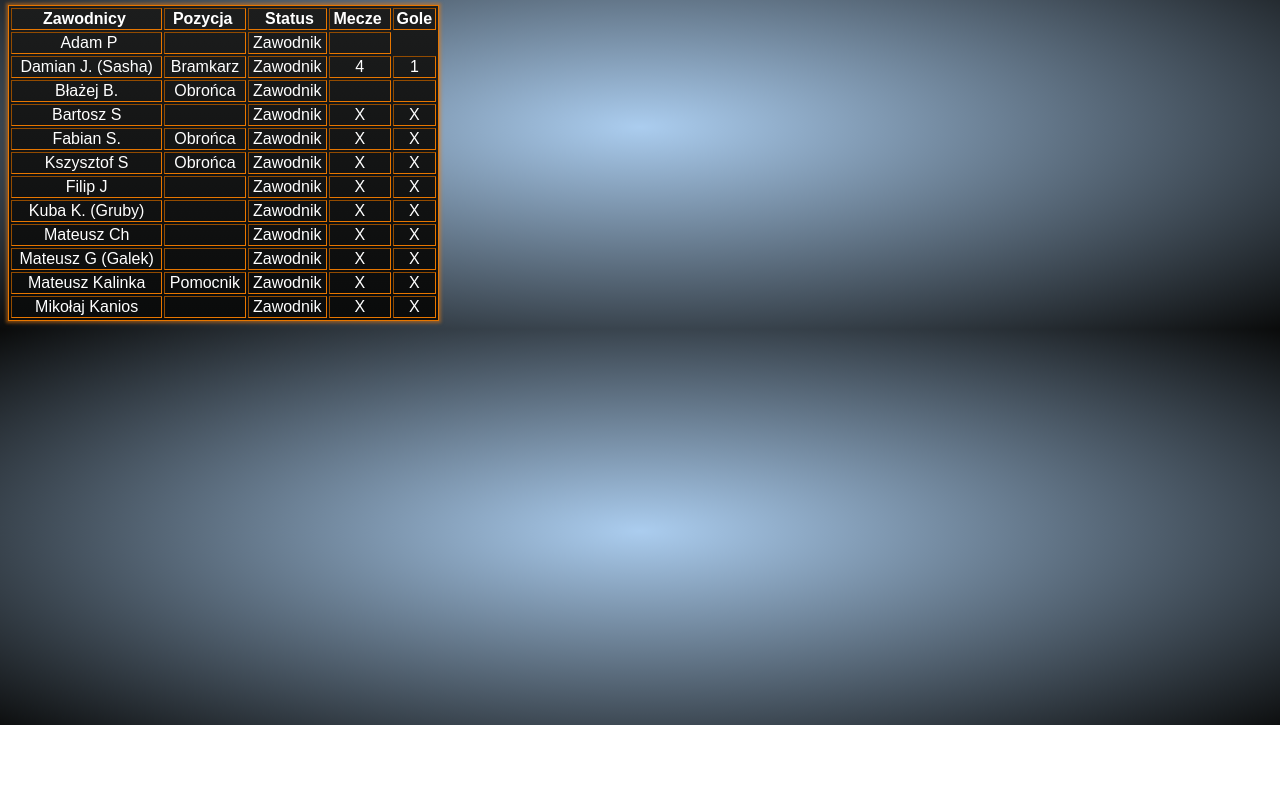
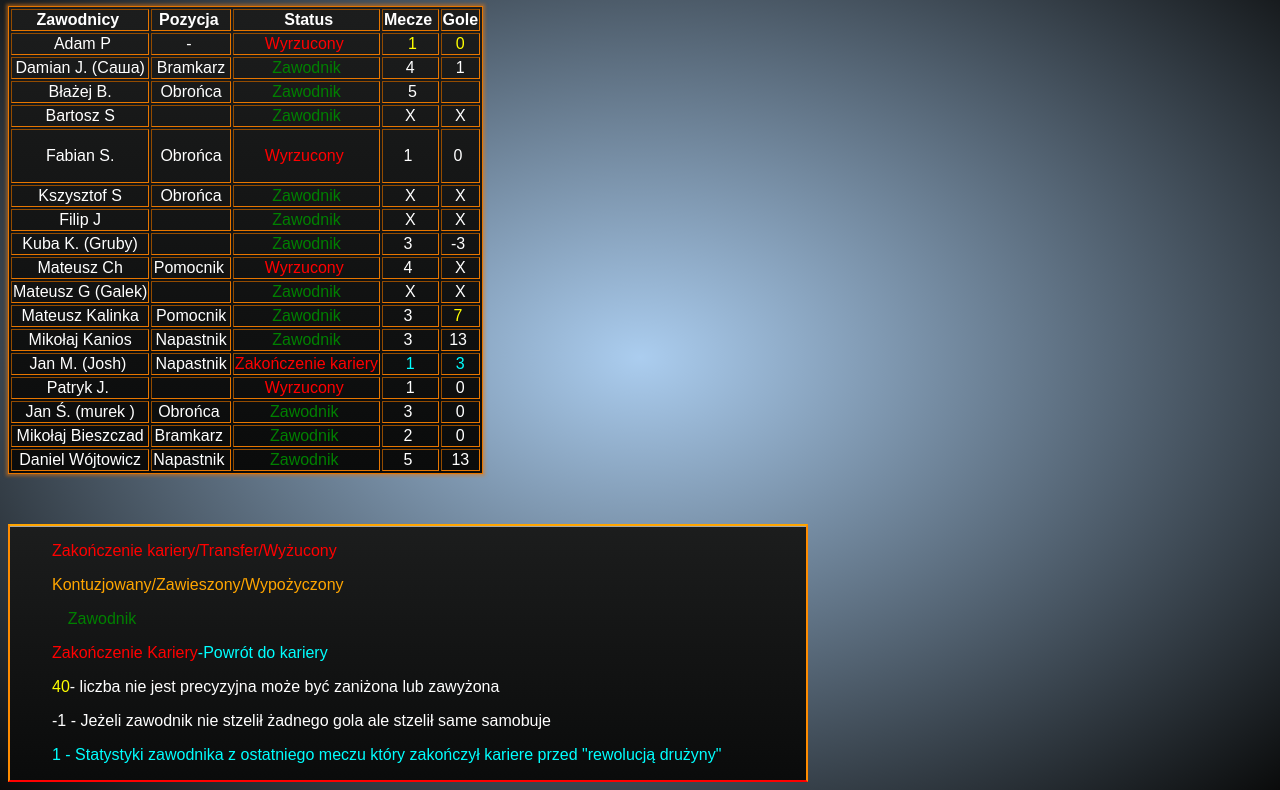
Before and after one commit to zawiszagarbow/zawiszagarbow.github.io, a plain HTML site: page zawodnicy.html in a window 1280 px wide. Shown: the part 75-865 px from the top of the page. Before the commit the page ends 800 px from the top, so only its background shows below. Drawn offline with Linux system fonts and the light colour scheme.

Commit message:
Add files via upload

```diff
--- a/zawodnicy.html
+++ b/zawodnicy.html
@@ -6,7 +6,13 @@
 </head>
 
 <body>
-<center><P><H1>Zawodnicy</H1></P></center>
+	<style>
+		.no{
+			color: red;
+		}
+	</style>
+<center><P><H1 STYLE="font-family: consolas; color:white;">Zawodnicy</H1>
+</P></center>
 	<table width="431" border="1">
   <tbody>
     <tr>
@@ -18,90 +24,142 @@
     </tr>
     <tr>
       <td>&nbsp;Adam P</td>
-      <td>&nbsp;</td>
-      <td class="git">Zawodnik</td>
-      <td>&nbsp;</td>
+      <td>-&nbsp;</td>
+      <td class="no">Wyrzucony&nbsp;</td>
+      <td style="color: yellow;">&nbsp;1</td>
+		<td style="color: yellow">0</td>
     </tr>
     <tr>
-      <td>Damian J. (Sasha)</td>
+      <td>Damian J. (Саша)</td>
       <td>Bramkarz</td>
-      <td>Zawodnik</td>
+      <td class="git">Zawodnik</td>
       <td>4</td>
 		<td>1</td>
     </tr>
     <tr>
       <td>Błażej B.</td>
       <td>Obrońca</td>
-      <td>Zawodnik</td>
-      <td>&nbsp;</td>
+      <td class="git">Zawodnik</td>
+		<td>&nbsp;<span style="">5</span> </td>
 		<td></td>
     </tr>
 	  <tr>
 		  <td>Bartosz S</td>
 		  <td></td>
-		  <td>Zawodnik</td>
+		  <td class="git">Zawodnik</td>
 		  <td>X</td>
 		  <td>X</td>
 	  </tr>
 	  	  <tr>
 		  <td>Fabian S.</td>
 		  <td>Obrońca</td>
-		  <td>Zawodnik</td>
-		  <td>X</td>
-		  <td>X</td>
+		  <td class="no"><p>Wyrzucony&nbsp;</p>
+		  <td>1&nbsp;</td>
+		  <td>0&nbsp;</td>
 	  </tr>
 	  	  <tr>
 		  <td>Kszysztof S</td>
 		  <td>Obrońca</td>
-		  <td>Zawodnik</td>
+		  <td class="git">Zawodnik</td>
 		  <td>X</td>
 		  <td>X</td>
 	  </tr>
 	  	  <tr>
 		  <td>Filip J</td>
 		  <td></td>
-		  <td>Zawodnik</td>
+		  <td class="git">Zawodnik</td>
 		  <td>X</td>
 		  <td>X</td>
 	  </tr>
 	  	  <tr>
 		  <td>Kuba K. (Gruby)</td>
-		  <td></td>
-		  <td>Zawodnik</td>
-		  <td>X</td>
-		  <td>X</td>
+		  <td>&nbsp;</td>
+		  <td class="git">Zawodnik</td>
+		  <td>3&nbsp;</td>
+		  <td>-3&nbsp;</td>
 	  </tr>
 	  	  <tr>
 		  <td>Mateusz  Ch</td>
-		  <td></td>
-		  <td>Zawodnik</td>
-		  <td>X</td>
+		  <td>Pomocnik&nbsp;</td>
+		  <td class="no">Wyrzucony&nbsp;</td>
+		  <td>4&nbsp;</td>
 		  <td>X</td>
 	  </tr>
 	  	  <tr>
 		  <td>Mateusz G (Galek)</td>
 		  <td></td>
-		  <td>Zawodnik</td>
+		  <td class="git">Zawodnik</td>
 		  <td>X</td>
 		  <td>X</td>
 	  </tr>
 	   	  <tr>
 		  <td>Mateusz Kalinka</td>
 		  <td>Pomocnik</td>
-		  <td>Zawodnik</td>
-		  <td>X</td>
-		  <td>X</td>
+		 <td class="git">Zawodnik</td>
+		  <td>3&nbsp;</td>
+		  <td style="color: yellow;">7&nbsp;</td>
 	  </tr>
 	   	  <tr>
 		  <td>Mikołaj Kanios</td>
+		  <td>Napastnik</td>
+		  <td class="git">Zawodnik</td>
+		  <td>3&nbsp;</td>
+		  <td>13&nbsp;</td>
+	  </tr>
+	  <tr>
+	  <td>Jan M. (Josh)&nbsp;</td>
+		  <td>Napastnik</td>
+		  <td style="color: red;">Zakończenie kariery</td>
+		  <td style="color:aqua">1</td>
+		  <td style="color: aqua;">3</td>
+	  </tr>
+	  <tr>
+		  	    <td>Patryk J.&nbsp;</td>
 		  <td></td>
-		  <td>Zawodnik</td>
-		  <td>X</td>
-		  <td>X</td>
+		  <td style="color: red;">Wyrzucony&nbsp;</td>
+		  <td>1</td>
+		  <td>0</td>
+	  </tr>
+	  	  <tr>
+		  	    <td>Jan Ś. (murek )</td>
+		  <td>Obrońca&nbsp;</td>
+		  <td style="color: green;">Zawodnik&nbsp;</td>
+		  <td>3&nbsp;</td>
+		  <td>0</td>
+	  </tr>
+	  	  <tr>
+		  	    <td>Mikołaj Bieszczad</td>
+		  <td>Bramkarz&nbsp;</td>
+		  <td style="color: green;">Zawodnik&nbsp;</td>
+		  <td>2&nbsp;</td>
+		  <td>0</td>
+	  </tr>
+	  	  	  <tr>
+		  	    <td>Daniel Wójtowicz</td>
+		  <td>Napastnik&nbsp;</td>
+		  <td style="color: green;">Zawodnik&nbsp;</td>
+		  <td>5&nbsp;</td>
+		  <td>13</td>
 	  </tr>
   </tbody>
 </table>
-
+<p>&nbsp;</p>
+	<legend style="width:800px;">
+	<ol style="font-family: Amazon Ember ,Arial,sans-serif; width: 100px;">
+		<p><span style="color: red;">Zakończenie kariery/Transfer/Wyżucony</span></p>
+		<p><span style="color: orange;">Kontuzjowany/Zawieszony/Wypożyczony</span></p>
+		<p><span style="color:green;">Zawodnik</span></p>
+		<p><span style="color:red;">Zakończenie Kariery<span style="color:aqua">-Powrót do kariery</span></span></p>
+		<p><span style="color:yellow">40</span><span>- liczba nie jest precyzyjna może być zaniżona lub zawyżona</span></p>
+		<p>-1 - Jeżeli zawodnik nie stzelił żadnego gola ale stzelił same samobuje</p>
+		<p><span style="color: aqua;">1 - Statystyki zawodnika z ostatniego meczu który zakończył kariere przed "rewolucją drużyny"</span></p>
+		</ol>
+	</legend>
+<style>
+	.git{
+		color: green;
+	}
+	</style>
 </body>
 	<style>
 		body{
@@ -141,7 +199,7 @@ table, button:focus {
   border-color: #e77600;
   box-shadow: rgba(228, 121, 17, .5) 0 0 3px 2px;;
 }body>
-		.nav1{
+		.nav1,legend{
 			background-image: linear-gradient(#1C1D1D ,#0A0B0B);
   border-color: orange darkorange red;
   border-style: solid;
@@ -177,7 +235,11 @@ table, button:focus {
 		border-radius: 50%;
 		border: solid #2AFF00;
 	}
-	</style>
+	.git {
+}
+    .no {
+}
+    </style>
 
 	</style>
 </html>
```
